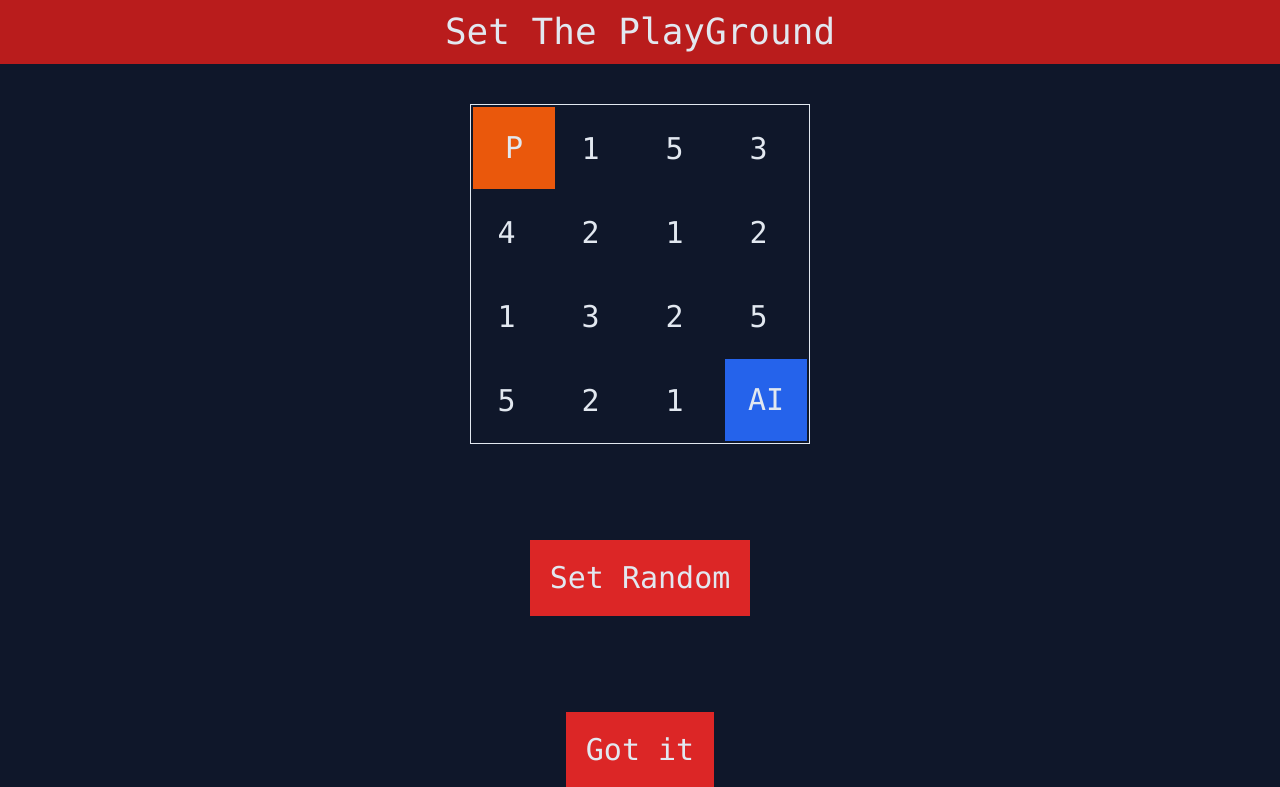
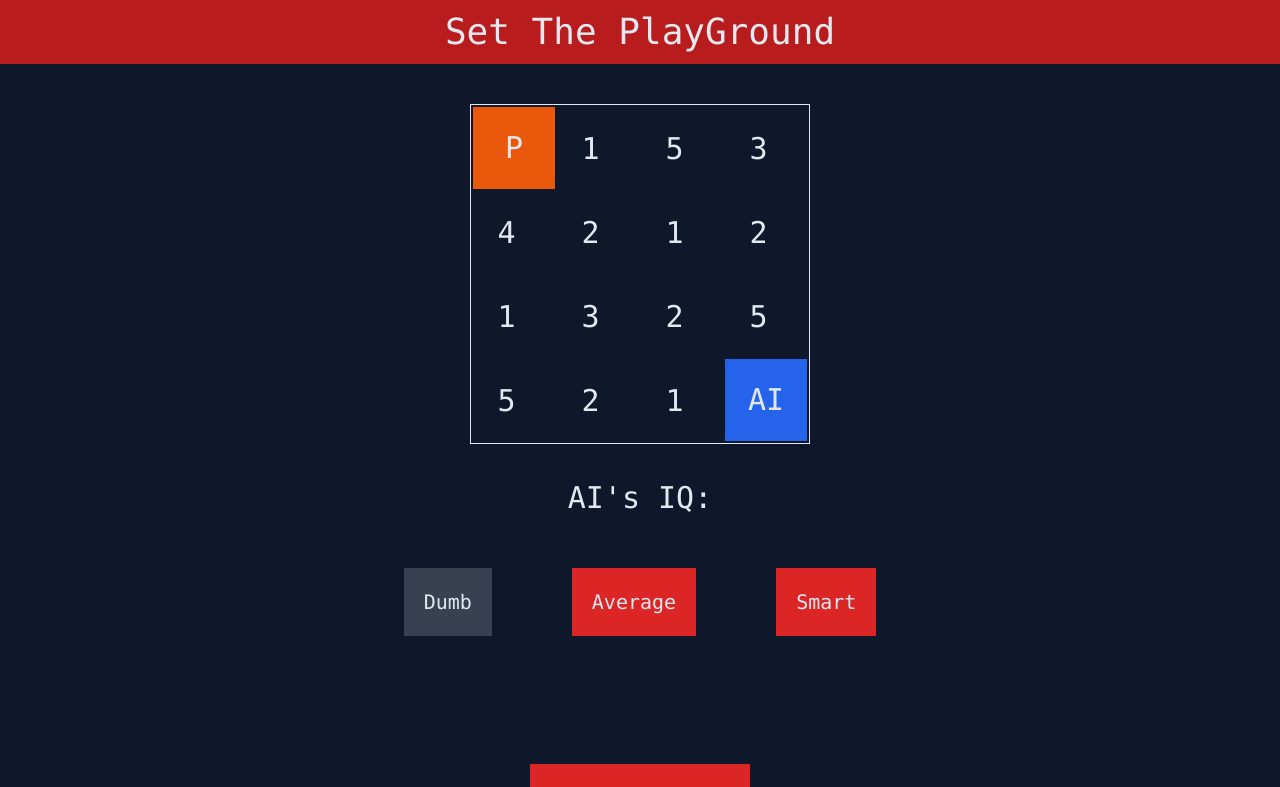
Before and after one commit to FaridG7/AI-6, a React (Vite) app: page / in a window 1280 px wide. Shown: the top 787 px of the page. Built offline with nearby package versions, Linux system fonts and the light colour scheme.

Commit message:
add difficulty selection

```diff
--- a/src/App.tsx
+++ b/src/App.tsx
@@ -7,14 +7,19 @@ import MainApp from "./MainApp";
 const App: FC = () => {
   const [playground, setPlayground] = useState<Playground>(defaultPlayground);
   const [isSet, setIsSet] = useState<boolean>(false);
+  const [difficulty, setDifficulty] = useState<"Dumb" | "Average" | "Smart">(
+    "Dumb"
+  );
 
   return isSet ? (
-    <MainApp playground={playground} />
+    <MainApp playground={playground} difficulty={difficulty} />
   ) : (
     <GetPlayGround
       playground={playground}
       setPlayground={setPlayground}
       setIsSet={setIsSet}
+      difficulty={difficulty}
+      setDifficulty={setDifficulty}
     />
   );
 };
--- a/src/GetPlayground.tsx
+++ b/src/GetPlayground.tsx
@@ -5,7 +5,11 @@ const GetPlayGround: FC<{
   playground: Playground;
   setPlayground: React.Dispatch<React.SetStateAction<Playground>>;
   setIsSet: React.Dispatch<React.SetStateAction<boolean>>;
-}> = ({ playground, setPlayground, setIsSet }) => {
+  difficulty: "Dumb" | "Average" | "Smart";
+  setDifficulty: React.Dispatch<
+    React.SetStateAction<"Dumb" | "Average" | "Smart">
+  >;
+}> = ({ playground, setPlayground, setIsSet, difficulty, setDifficulty }) => {
   return (
     <>
       <h1 className="bg-red-700 text-center text-4xl py-3">
@@ -60,8 +64,38 @@ const GetPlayGround: FC<{
             })}
           </tbody>
         </table>
+        <div id="difficulty" className="p-6">
+          <h3 className="text-center text-3xl py-3">AI's IQ: </h3>
+          <button
+            disabled={difficulty === "Dumb"}
+            onClick={() => {
+              setDifficulty("Dumb");
+            }}
+            className="bg-red-600 hover:bg-red-800 disabled:bg-gray-700 p-5 m-10 text-xl"
+          >
+            Dumb
+          </button>
+          <button
+            disabled={difficulty === "Average"}
+            onClick={() => {
+              setDifficulty("Average");
+            }}
+            className="bg-red-600 hover:bg-red-800 disabled:bg-gray-700 p-5 m-10 text-xl"
+          >
+            Average
+          </button>
+          <button
+            disabled={difficulty === "Smart"}
+            onClick={() => {
+              setDifficulty("Smart");
+            }}
+            className="bg-red-600 hover:bg-red-800 disabled:bg-gray-700 p-5 m-10 text-xl"
+          >
+            Smart
+          </button>
+        </div>
         <button
-          className="bg-red-600 text-3xl p-5 m-24"
+          className="bg-red-600 text-3xl p-5 m-16"
           onClick={() => {
             setPlayground(
               playground.map((row) =>
--- a/src/MainApp.tsx
+++ b/src/MainApp.tsx
@@ -33,30 +33,29 @@ const tieMessages = [
   "Congratulations! You're as Smart as an AI",
   "GG",
 ];
-const MainApp: FC<{ playground: Playground }> = ({ playground }) => {
-  const { current: game } = useRef(new Game(playground));
+const MainApp: FC<{
+  playground: Playground;
+  difficulty: "Dumb" | "Average" | "Smart";
+}> = ({ playground, difficulty }) => {
+  const { current: game } = useRef(
+    new Game(
+      playground,
+      difficulty === "Dumb" ? 4 : difficulty === "Average" ? 8 : 14
+    )
+  );
   const [
-    {
-      player1,
-      player2,
-      turn,
-      playground: state,
-      possibleActions,
-      suggestedAction,
-    },
+    { player1, player2, turn, playground: state, possibleActions },
     setState,
   ] = useState<State>(game.getState());
 
-  const [hint, setHint] = useState<boolean>(false);
-
   const performP1Action = (action: Action) => {
+    game.move(action, true);
     setState(() => {
-      game.move(action);
       return game.getState();
     });
+    const bestAIAction = game.calculateBestAction();
+    if (bestAIAction) game.move(bestAIAction, true);
     setState(() => {
-      const bestAIAction = game.calculateBestAction();
-      if (bestAIAction) game.move(bestAIAction);
       return game.getState();
     });
   };
@@ -151,14 +150,7 @@ const MainApp: FC<{ playground: Playground }> = ({ playground }) => {
         id="helpSection"
         className="flex flex-row justify-center items-center p-10"
       >
-        {turn === 1 ? (
-          <button
-            className="bg-orange-600 hover:bg-orange-700 text-center text-xl p-3"
-            onClick={() => setHint((hint) => !hint)}
-          >
-            {hint ? suggestedAction : "Suggest Action"}
-          </button>
-        ) : (
+        {turn === 1 || (
           <div className="w-16 h-16 border-8 border-blue-600 border-t-transparent rounded-full animate-spin"></div>
         )}
       </div>
--- a/src/assets/classes/Game.ts
+++ b/src/assets/classes/Game.ts
@@ -8,7 +8,6 @@ export type State = {
   turn: 1 | 2;
   playground: Playground;
   possibleActions: Action[];
-  suggestedAction: Action | null;
 };
 
 export class Game {
@@ -21,6 +20,7 @@ export class Game {
 
   constructor(
     playground: Playground,
+    depthLimit: number = 14,
     uncapturedTiles: number = 14,
     player1: Player = {
       score: 0,
@@ -30,8 +30,7 @@ export class Game {
       score: 0,
       currentTile: { x: 3, y: 3 },
     },
-    turn: 1 | 2 = 1,
-    depthLimit: number = 14
+    turn: 1 | 2 = 1
   ) {
     this.playground = playground;
     this.uncapturedTiles = uncapturedTiles;
@@ -57,7 +56,8 @@ export class Game {
     return this;
   }
 
-  move(action: Action): void {
+  move(action: Action, debug: boolean = false): void {
+    if (debug) console.log("*");
     const player = this.turn === 1 ? this.player1 : this.player2;
 
     const to = {
@@ -90,11 +90,11 @@ export class Game {
             return { ...tile };
           })
         ),
+        this.depthLimit,
         this.uncapturedTiles,
         { ...this.player1 },
         { ...this.player2 },
-        this.turn,
-        this.depthLimit
+        this.turn
       );
 
       child.move(action);
@@ -223,7 +223,6 @@ export class Game {
       turn: this.turn,
       playground: this.playground,
       possibleActions: this.getPossibleActions(),
-      suggestedAction: this.calculateBestAction(),
     };
   }
 
```
